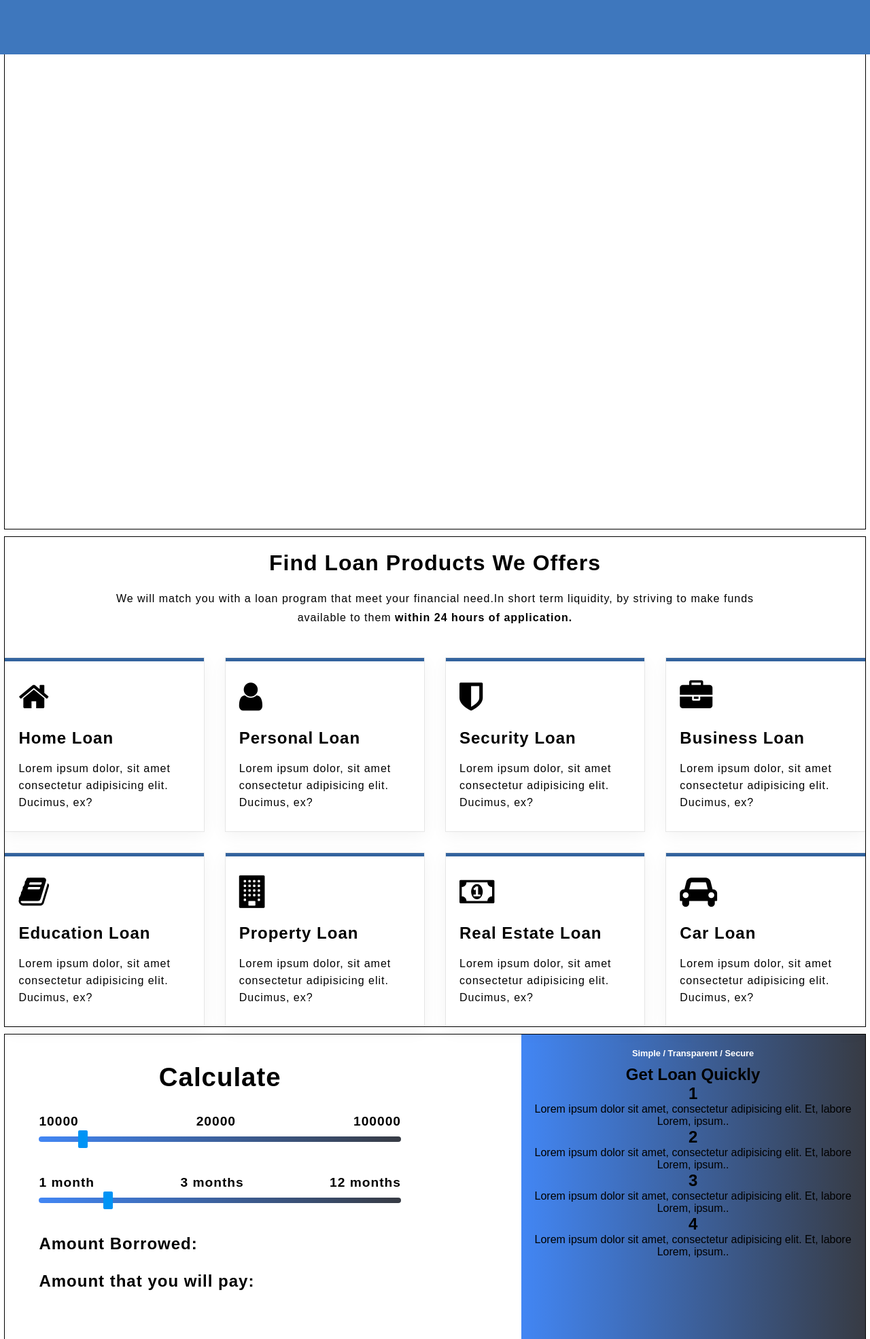
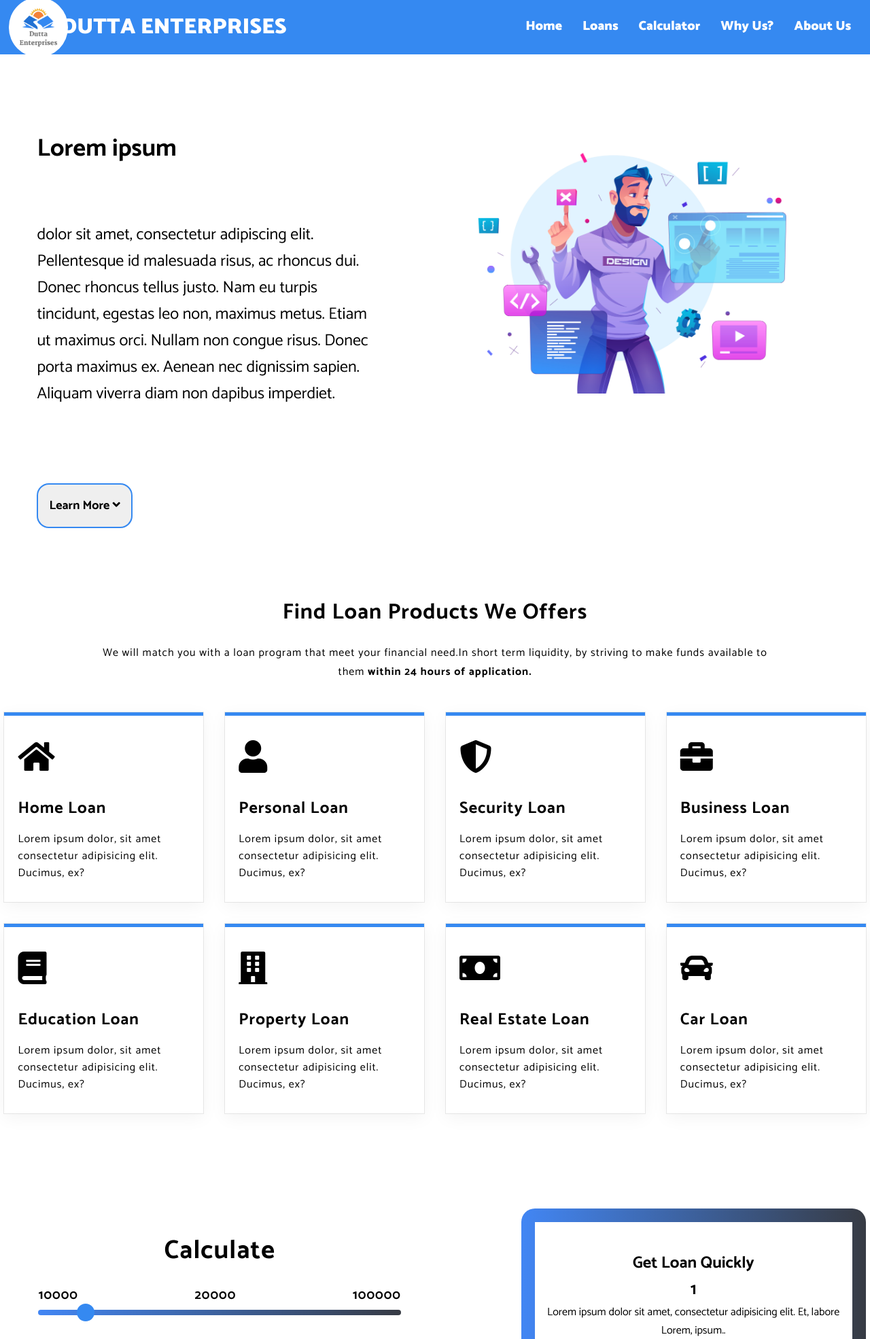
Before and after one commit to shad0w-cat/DuttaEnterprises, a PHP site: page / in a window 1280 px wide. Shown: the top 1970 px of the page at 68% size. Run offline with PHP 8.4, Linux system fonts and the light colour scheme.

Commit message:
header, footer, home and other few changes

```diff
--- a/assets/css/main.css
+++ b/assets/css/main.css
@@ -19,11 +19,20 @@
 -----    BASIC    -----
 *********************************************************************/
 
+@import url('https://fonts.googleapis.com/css2?family=Catamaran:wght@100;200;300;400;500;600;700;800;900&family=Creepster&display=swap');
+
 * {
   margin: 0;
   padding: 0;
   font-family: "Barlow", sans-serif;
   box-sizing: border-box;
+  font-family: 'Catamaran', sans-serif;
+  /* font-family: 'Creepster', cursive; */
+}
+
+html {
+  scroll-behavior: smooth;
+
 }
 
 body {
@@ -37,18 +46,84 @@
 header {
   width: 100%;
   height: 10%;
-  background-color: #3e77bd;
+  background-color: #3589f1;
   position: fixed;
   top: 0;
   left: 0;
   z-index: 1000;
+  user-select: none;
+}
+
+.logo-div img {
+  max-width: 87.6px;
+  position: absolute;
+  top: 50%;
+  left: 1%;
+  transform: translate(0, -50%);
+  border-radius: 100%;
+}
+
+.title-div {
+  color: white;
+  font-size: xx-large;
+  font-weight: 900;
+  position: absolute;
+  top: 50%;
+  left: 7%;
+  transform: translate(0, -50%);
+}
+
+.logo-div:hover,
+.title-div:hover {
+  cursor: pointer;
+}
+
+.nav-bar-div {
+  /* float: right; */
+  color: white;
+  font-size: larger;
+  font-weight: 900;
+}
+
+.nav-bar-list {
+  position: absolute;
+  top: 50%;
+  right: 1%;
+  transform: translate(0, -50%);
+  list-style: none;
+  display: inline-flex;
+}
+
+.nav-bar-list li {
+  box-sizing: border-box;
+  margin: 0 15px;
+}
+
+.nav-bar-list li:after {
+  display: block;
+  content: '';
+  border-bottom: solid 3px #ffffff;
+  transform: scaleX(0);
+  transform-origin: 100% 50%;
+  /* width: 100%; */
+  transition: transform 300ms ease-in-out;
+}
+
+.nav-bar-list li:hover::after {
+  transform-origin: 0% 50%;
+  transform: scaleX(1);
+}
+
+.nav-bar-list li:hover {
+  cursor: pointer;
+  /* transition: all 1s;
+  border-bottom: 1px solid black; */
 }
 
 /*  3.
 -----    MAIN    -----
 *********************************************************************/
-main {
-}
+main {}
 
 #home {
   width: 99%;
@@ -56,13 +131,65 @@
 }
 
 section {
+  padding-top: 5.1%;
+  padding-bottom: 5.1%;
   margin: 10px auto;
   width: 99%;
-  /* height: 98vh; */
+  /* height: 88vh; */
   /* min-height: 88vh; */
-  border: 1px solid black;
+  /* border: 1px solid black; */
   /*to be removed*/
 }
+
+/* main section:before {
+  height: 10vh;
+  content: "";
+  display: block;
+} */
+
+.home-div {
+  /* float: right; */
+  width: 100%;
+  height: auto;
+  padding: 2em;
+  font-size: x-large;
+}
+
+.home-div img {
+  float: right;
+  width: 50%;
+}
+
+.home-div p {
+  width: 35ch;
+}
+
+.home-div button {
+  margin-top: 7rem;
+  padding: 1rem;
+  background-color: none;
+  border-radius: 1em;
+  border: 2px solid #3589f1;
+  font-weight: 700;
+  font-size: large;
+}
+
+.home-div button:hover {
+  transition: ease-in-out 250ms;
+  color: white;
+  background-color: #3589f1;
+  cursor: pointer;
+}
+
+
+
+
+/* .home-content {
+  margin: 1em;
+  margin-right: 10em;
+  margin-left: 5em;
+
+} */
 
 /* 4.
 -----------------------Loans--------------------------
@@ -117,13 +249,14 @@
   content: "";
   position: absolute;
   height: 2%;
-  background-color: #33639e;
+  background-color: #3589f1;
   width: 100%;
   transition: 0.5s;
   top: 0%;
   left: 0%;
   z-index: -1;
 }
+
 .loans-grid .loan-row .icon {
   font-size: 3rem;
   padding-bottom: 10px;
@@ -237,48 +379,61 @@
 .range {
   width: 100%;
   height: 8px;
-  border-radius: 10px;
+  border-radius: 100px;
   /* background: #ebd40d; */
-  background: #373b44; /* fallback for old browsers */
-  background: -webkit-linear-gradient(
-    to right,
-    #4286f4,
-    #373b44
-  ); /* Chrome 10-25, Safari 5.1-6 */
-  background: linear-gradient(
-    to right,
-    #4286f4,
-    #373b44
-  ); /* W3C, IE 10+/ Edge, Firefox 16+, Chrome 26+, Opera 12+, Safari 7+ */
+  background: #373b44;
+  /* fallback for old browsers */
+  background: -webkit-linear-gradient(to right,
+      #4286f4,
+      #373b44);
+  /* Chrome 10-25, Safari 5.1-6 */
+  background: linear-gradient(to right,
+      #4286f4,
+      #373b44);
+  /* W3C, IE 10+/ Edge, Firefox 16+, Chrome 26+, Opera 12+, Safari 7+ */
 
   -webkit-appearance: none;
   outline: none;
   border: 2px;
 }
+
 .range::-webkit-slider-thumb {
   -webkit-appearance: none;
-  width: 14px;
+  width: 26px;
   height: 26px;
-  border-radius: 2px;
-  background: #0093f5;
+  border-radius: 100%;
+  background: #3589f1;
   cursor: pointer;
 }
 
 .calculator-div .right {
   padding: 10px;
   min-height: 85vh;
-  background: #373b44; /* fallback for old browsers */
-  background: -webkit-linear-gradient(
-    to right,
-    #4286f4,
-    #373b44
-  ); /* Chrome 10-25, Safari 5.1-6 */
-  background: linear-gradient(
-    to right,
-    #4286f4,
-    #373b44
-  ); /* W3C, IE 10+/ Edge, Firefox 16+, Chrome 26+, Opera 12+, Safari 7+ */
+  background-color: none;
+  /* fallback for old browsers */
+  /* border: 5px solid -webkit-linear-gradient(to right,
+      #4286f4,
+      #373b44); */
+  /* Chrome 10-25, Safari 5.1-6 */
+  /* border: 5px solid linear-gradient(to right,
+      #4286f4,
+      #373b44);*/
+  border-radius: 20px;
+  border: double 10px transparent;
+  background-image: linear-gradient(white, white),
+    linear-gradient(to right, #4286f4, #373b44);
+  background-origin: border-box;
+  background-clip: content-box, border-box;
+
+  /* border-width: 50px; */
+
+  /* W3C, IE 10+/ Edge, Firefox 16+, Chrome 26+, Opera 12+, Safari 7+ */
 }
+
+.calculator-div .right {
+  /* border-radius: 10px; */
+}
+
 .calculator-div .right h2 {
   padding-top: 10px;
   padding-bottom: 10px;
@@ -438,23 +604,21 @@
   text-align: center;
 
 }
-.about-left
-{
 
+.about-left {}
 
-
-}
 .about-left .image {
 
   padding-bottom: 10px;
   /* background: rosybrown; */
   padding-top: 10px;
 }
+
 .about-left .image img {
   width: 100%;
 }
-.about-right
-{
+
+.about-right {
   /* width: 60%;
   float: right; */
   padding-left: 50px;
--- a/index.html
+++ b/index.html
@@ -5,28 +5,53 @@
     <meta charset="UTF-8">
     <meta http-equiv="X-UA-Compatible" content="IE=edge">
     <meta name="viewport" content="width=device-width, initial-scale=1.0">
-        <link rel="stylesheet"
-            href="https://stackpath.bootstrapcdn.com/font-awesome/4.7.0/css/font-awesome.min.css"
-            integrity="sha384-wvfXpqpZZVQGK6TAh5PVlGOfQNHSoD2xbE+QkPxCAFlNEevoEH3Sl0sibVcOQVnN"
-            crossorigin="anonymous">
-
+    <link rel="stylesheet" href="https://stackpath.bootstrapcdn.com/font-awesome/4.7.0/css/font-awesome.min.css"
+        integrity="sha384-wvfXpqpZZVQGK6TAh5PVlGOfQNHSoD2xbE+QkPxCAFlNEevoEH3Sl0sibVcOQVnN" crossorigin="anonymous">
+    <link rel="stylesheet" href="https://use.fontawesome.com/releases/v5.15.4/css/all.css"
+        integrity="sha384-DyZ88mC6Up2uqS4h/KRgHuoeGwBcD4Ng9SiP4dIRy0EXTlnuz47vAwmeGwVChigm" crossorigin="anonymous">
+    <link rel="shortcut icon" href="assets/images/favicon.png" type="image/png">
     <link rel="stylesheet" href="assets/css/main.css">
-        <title>Dhattarwal Enterprises</title>
+    <title>Dutta Enterprises</title>
 </head>
 
 <body>
     <!----------  HEADER START ---------->
     <header>
-            <div class="logo-div"></div>
-            <div class="title-div"></div>
-            <div class="nav-bar-div"></div>
+        <div onclick="document.body.scrollTop = 0;document.documentElement.scrollTop = 0;">
+            <div class="logo-div"><img src="assets/images/logo.png" alt="Logo"></div>
+            <div class="title-div">DUTTA ENTERPRISES</div>
+        </div>
+        <div class="nav-bar-div">
+            <ul class="nav-bar-list">
+                <li onclick="document.body.scrollTop = 0;document.documentElement.scrollTop = 0;">Home</li>
+                <li onclick="location.href='#loans';">Loans</li>
+                <li onclick="location.href='#calculator';">Calculator</li>
+                <li onclick="location.href='#whyUs';">Why Us?</li>
+                <li onclick="location.href='#about';">About Us</li>
+            </ul>
+        </div>
     </header>
     <!----------  HEADER END (/) ---------->
 
 
     <!----------  MAIN START ---------->
     <main>
-            <section id="home"></section>
+        <section id="home">
+            <div class="home-div">
+                <img src="assets/images/imghome.jpg" />
+                <h2>Lorem ipsum</h2>
+                <br />
+                <br />
+                <p>
+                    dolor sit amet, consectetur adipiscing elit. Pellentesque id malesuada risus,
+                    ac rhoncus dui. Donec rhoncus tellus justo. Nam eu turpis tincidunt, egestas leo non, maximus metus.
+                    Etiam ut maximus orci. Nullam non congue risus. Donec porta maximus ex. Aenean nec dignissim sapien.
+                    Aliquam viverra diam non dapibus imperdiet.
+                </p>
+
+                <button onclick="location.href='#loans';">Learn More <i class="fas fa-angle-down"></i></button>
+            </div>
+        </section>
 
         <section id="loans">
             <div class="loans-div">
@@ -67,7 +92,7 @@
 
                     <div class="loan-row">
                         <div class="icon">
-                                <i class="fa fa-shield" aria-hidden="true"></i>
+                            <i class="fas fa-shield-alt" aria-hidden="true"></i>
                         </div>
                         <div class="content">
                             <h2>Security Loan</h2>
@@ -164,10 +189,8 @@
                             <span id="maxRange">100000</span>
 
                         </div>
-                                <input type="range" class="range amount" name=""
-                                    value="20000" min="10000" max="100000"
-                                    onchange="rangeSlider1(this.value)"
-                                    onmousemove="rangeSlider1(this.value)">
+                        <input type="range" class="range amount" name="" value="20000" min="10000" max="100000"
+                            onchange="rangeSlider1(this.value)" onmousemove="rangeSlider1(this.value)">
                     </div>
                     <div id="range-period">
                         <div class="rangeValues">
@@ -177,18 +200,26 @@
                             <span id="maxRange">12 months</span>
 
                         </div>
-                                <input type="range" class="range period" name=""
-                                    value="3" min="1" max="12"
-                                    onchange="rangeSlider2(this.value)"
-                                    onmousemove="rangeSlider2(this.value)">
+                        <input type="range" class="range period" name="" value="3" min="1" max="12"
+                            onchange="rangeSlider2(this.value)" onmousemove="rangeSlider2(this.value)">
+                    </div>
+                    <div id="range-period">
+                        <div class="rangeValues">
+                            <span id="minRange">5%</span>
+                            <span><span id="selectedRange2">11</span>
+                                %</span>
+                            <span id="maxRange">20%</span>
+
+                        </div>
+                        <input type="range" class="range period" name="" value="11" min="5" max="20"
+                            onchange="rangeSlider2(this.value)" onmousemove="rangeSlider2(this.value)">
                     </div>
                     <div id="result">
                         <div class="borrow">
                             Amount Borrowed: <span id="amt-borrow"></span>
                         </div>
                         <div class="pay">
-                                    Amount that you will pay: <span
-                                        id="amt-pay"></span>
+                            Amount that you will pay: <span id="amt-pay"></span>
                         </div>
                     </div>
                 </div>
@@ -208,9 +239,6 @@
                             </div>
                         </div>
 
-
-
-
                         <div class="right-row">
                             <div class="count">
                                 <h1>2</h1>
@@ -222,8 +250,6 @@
                             </div>
                         </div>
 
-
-
                         <div class="right-row">
                             <div class="count">
                                 <h1>3</h1>
@@ -234,8 +260,6 @@
                                 ipsum..
                             </div>
                         </div>
-
-
 
                         <div class="right-row">
                             <div class="count">
@@ -252,6 +276,7 @@
                     </div>
                 </div>
             </div>
+            <div style="clear: both;"></div>
         </section>
 
         <section id="whyUs">
@@ -377,23 +402,30 @@
 
                                 <span class="read-more-text">
                                     <p>In the year 2006 Dutta Enterprises entered into another financial sector that is
-                                                insurance, incorporated with LIC of india and engaged in research about the business
-                                                which and what role play in financial sector engaged to resolve in people's monetary
+                                        insurance, incorporated with LIC of india and engaged in research about the
+                                        business
+                                        which and what role play in financial sector engaged to resolve in people's
+                                        monetary
                                         problem in verious aspects.</p>
 
-                                           <p>  In the year 2007 the consultancy service feel the lac of Capital as well as derivative
-                                            maket kowledge without which a consultancy service of financial sector cannot claim
-                                            fulfilment itself. Dutta Enterprises Started with Capital Market Dealer Module with
+                                    <p> In the year 2007 the consultancy service feel the lac of Capital as well as
+                                        derivative
+                                        maket kowledge without which a consultancy service of financial sector cannot
+                                        claim
+                                        fulfilment itself. Dutta Enterprises Started with Capital Market Dealer Module
+                                        with
                                         NSE Delhi and and engaged in rserch with two broker house. The first one was
                                         indiabulls and the second was IIFL. In the year 2010 reserch elaborate towords
                                         commodity cash and derivative market research.</p>
 
                                     <p> In the year 2013 Dutta Enterprises became a Complete Consultancy House
-                                                with a complete solution centre of any financial need . There was nothing left to
+                                        with a complete solution centre of any financial need . There was nothing left
+                                        to
                                         make unhappy to it's respectable clients. But In the year 2017 Crypto Assets was
                                         roaring through out the financial environment so it was mandatory to get into in
                                         this segment too. So many research and gaining knoledge in this perticular field
-                                                is really tough to achieve all these success even with some new kind of technology
+                                        is really tough to achieve all these success even with some new kind of
+                                        technology
                                         like block-chain is also under our roof of consultancy that which clearly shows
                                         the endurance to dedication of service to our respectable clients. </p>
                                 </span>
@@ -411,12 +443,35 @@
     <!----------  MAIN END (/) ---------->
 
     <!----------  FOOTER START ---------->
-            <!-- <footer>
+    <footer>
+        <div class="footer-socials">
+            <i class="far fa-envelope"></i>
+            <i class="fas fa-envelope"></i>
+            <i class="fab fa-twitter"></i>
+            <i class="fab fa-facebook"></i>
+            <i class="fab fa-google-plus"></i>
+            <i class="fab fa-instagram-square"></i>
+            <i class="fab fa-youtube"></i>
+        </div>
+        <div class="nav-bar-div">
+            <ul class="nav-bar-list">
+                <li onclick="document.body.scrollTop = 0;document.documentElement.scrollTop = 0;">Home</li>
+                <li onclick="location.href='#loans';">Loans</li>
+                <li onclick="location.href='#calculator';">Calculator</li>
+                <li onclick="location.href='#whyUs';">Why Us?</li>
+                <li onclick="location.href='#about';">About Us</li>
+            </ul>
+        </div>
+        <div class="copyright-div">
+            <i class="far fa-copyright"></i>
+            2022 WebDevelopers@DDUC. All Rights Reserved
+        </div>
 
-            </footer> -->
+    </footer>
     <!----------  HEADER END (/) ---------->
 
 </body>
 <script src="index.js"></script>
 <script src="https://unpkg.com/aos@next/dist/aos.js"></script>
+
 </html>
```
Also changed, not shown: other parts of assets/css/main.css (+76 -18 lines), assets/images/favicon - Copy.png (added), assets/images/favicon.png (added), assets/images/imghome.jpg (added), assets/images/logo.png (added). Lines whose indentation alone changed are shown as unchanged.
